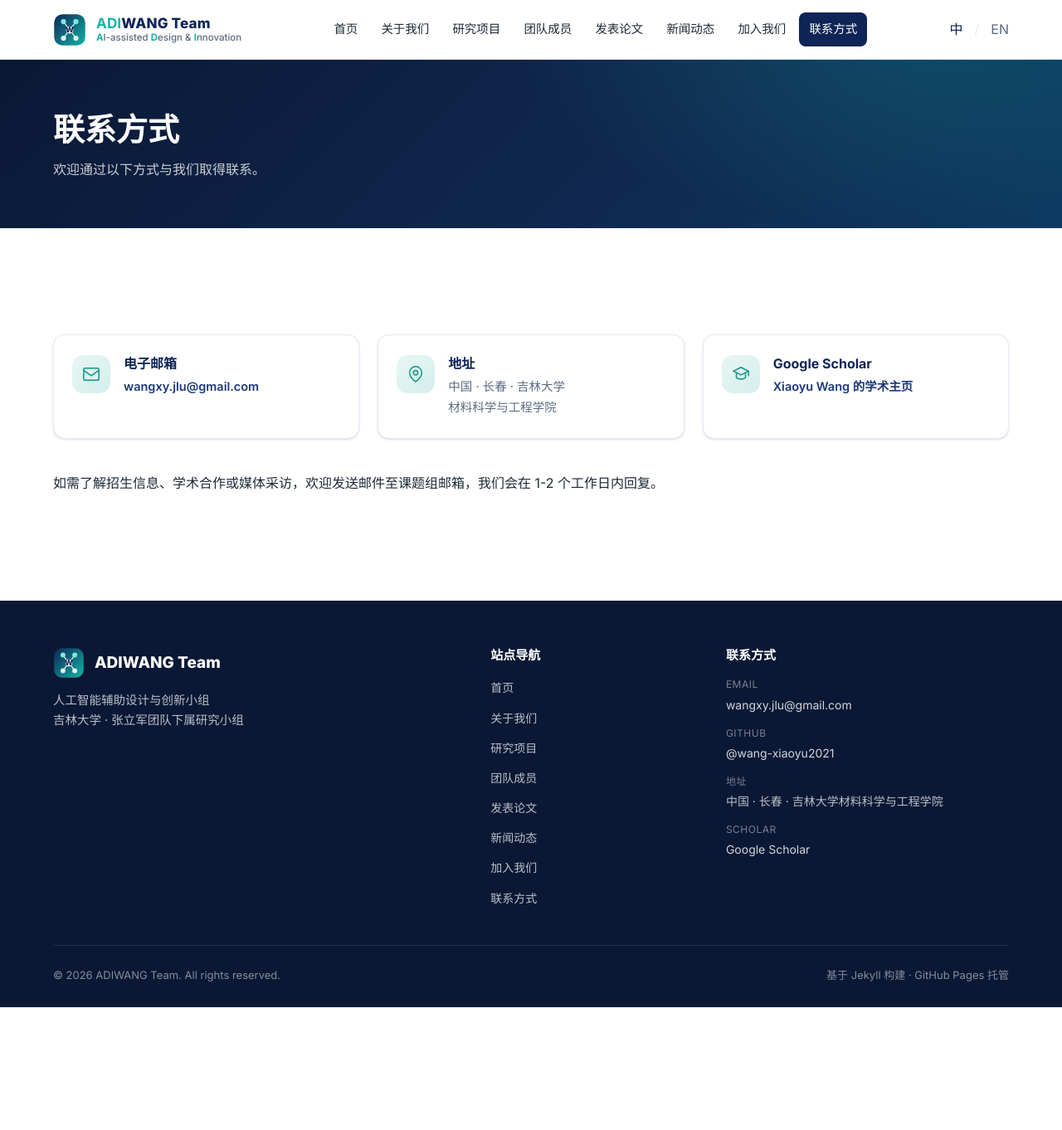
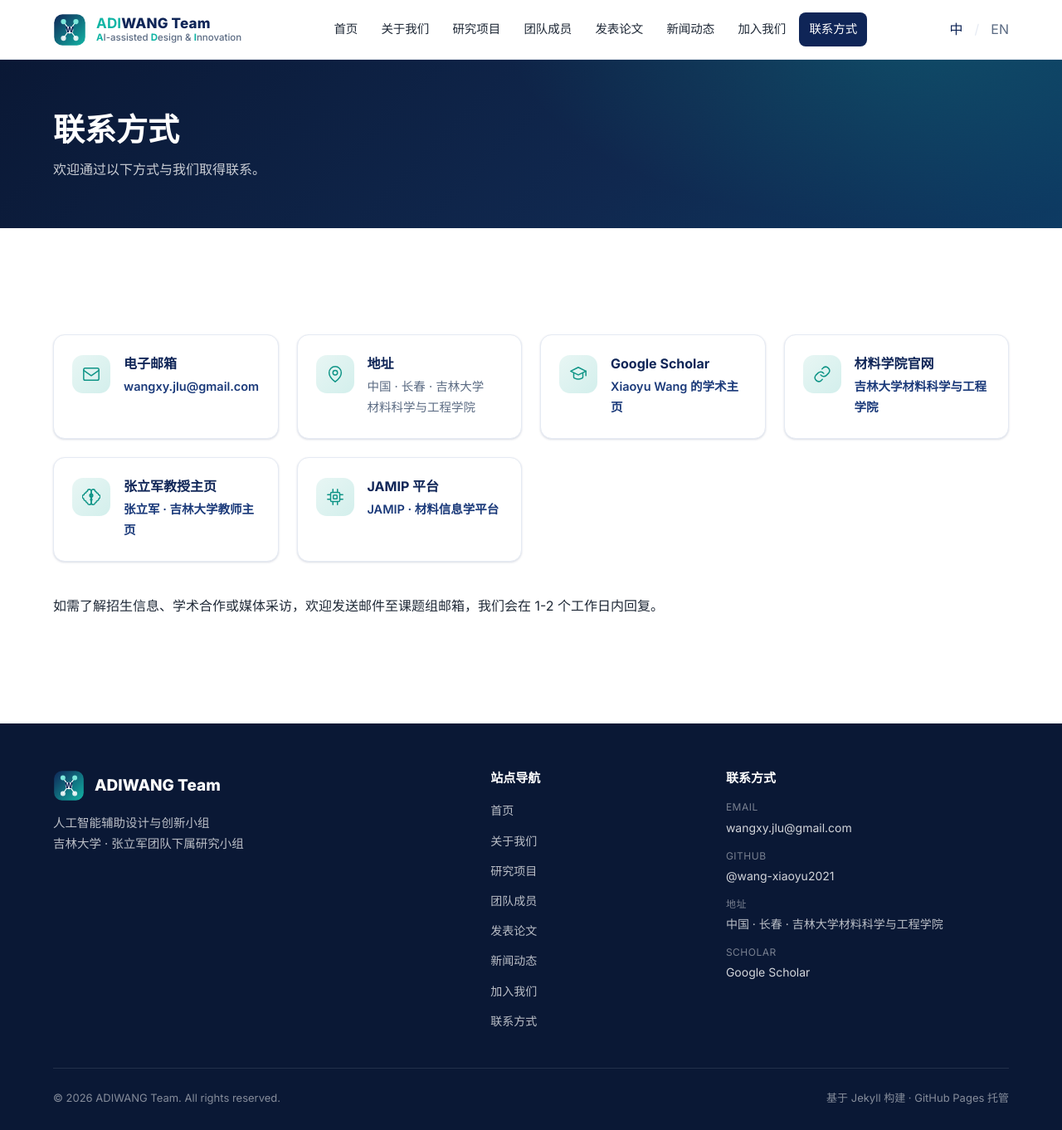
Before and after one commit to Wang-Xiaoyu2021/Wang-Xiaoyu2021.github.io, a Jekyll site: the page built from pages/contact.md, in a window 1280 px wide and 1362 px high. Shown: the whole window at 83% size. Built offline with Jekyll 4.4.1, drawn with Linux system fonts in a browser that asks for light colours.

Commit message:
content: 联系方式页新增三个链接卡片 - 吉林大学材料学院官网(dmse.jlu.edu.cn)、张立军教授主页、JAMIP 平台(jamip-code.com)，中英文同步

```diff
--- a/pages/contact.md
+++ b/pages/contact.md
@@ -31,6 +31,27 @@ permalink: /contact/
           <p><a href="{{ site.scholar_url }}" target="_blank" rel="noopener">Xiaoyu Wang 的学术主页</a></p>
         </div>
       </div>
+      <div class="contact-card">
+        <div class="contact-icon">{% include icon.html name='link' %}</div>
+        <div>
+          <h3>材料学院官网</h3>
+          <p><a href="https://dmse.jlu.edu.cn/" target="_blank" rel="noopener">吉林大学材料科学与工程学院</a></p>
+        </div>
+      </div>
+      <div class="contact-card">
+        <div class="contact-icon">{% include icon.html name='brain' %}</div>
+        <div>
+          <h3>张立军教授主页</h3>
+          <p><a href="https://dmse.jlu.edu.cn/info/1083/5555.htm" target="_blank" rel="noopener">张立军 · 吉林大学教师主页</a></p>
+        </div>
+      </div>
+      <div class="contact-card">
+        <div class="contact-icon">{% include icon.html name='cpu' %}</div>
+        <div>
+          <h3>JAMIP 平台</h3>
+          <p><a href="https://www.jamip-code.com/" target="_blank" rel="noopener">JAMIP · 材料信息学平台</a></p>
+        </div>
+      </div>
     </div>
 
     <div class="prose">
```
Also changed, not shown: pages/en/contact.md (+21 -0 lines).
